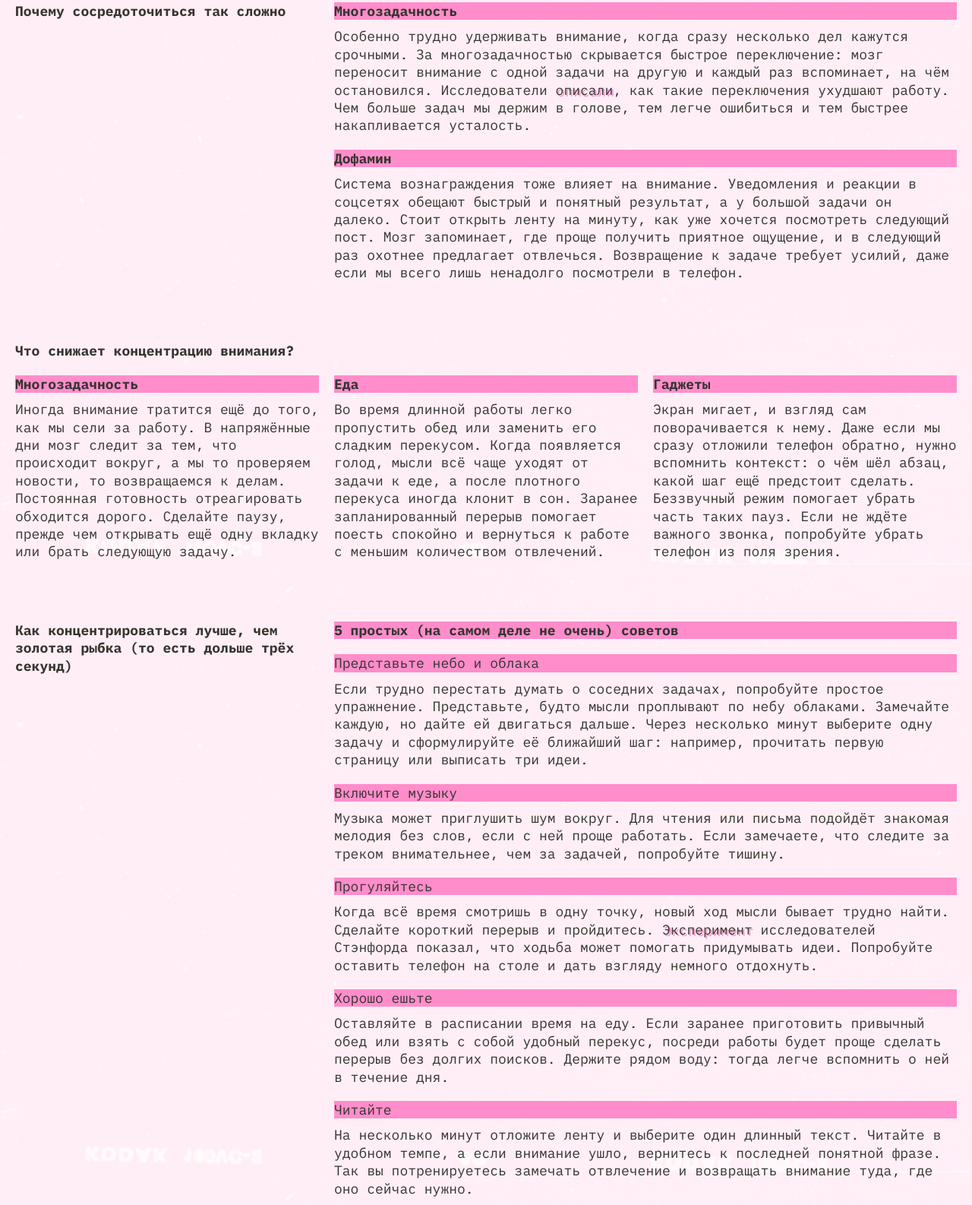
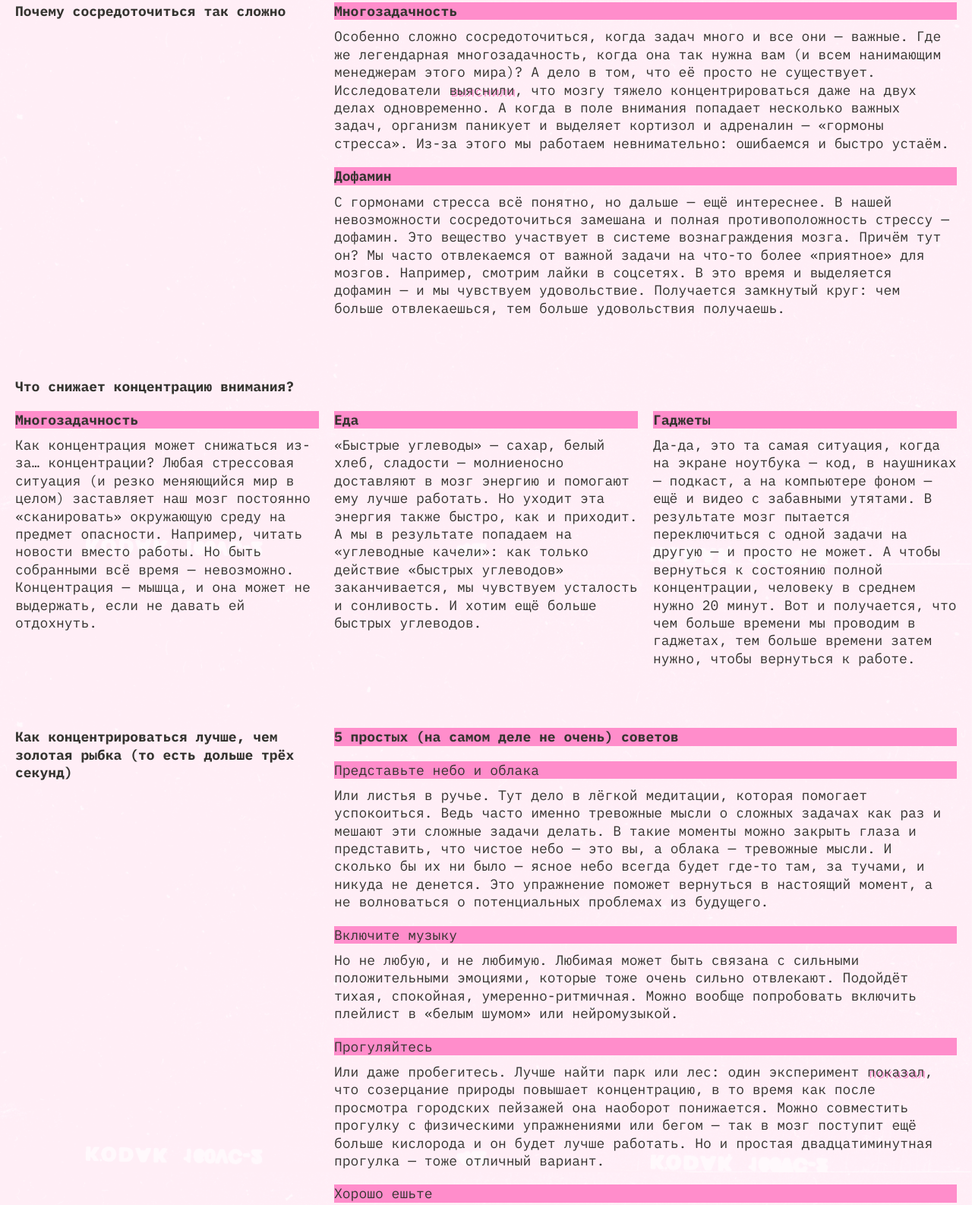
Before and after one commit to MakRo123123/slozhno-sosredotochitsya-ad, a plain HTML site: page index.html in a window 1280 px wide. Shown: the part 857-2443 px from the top of the page at 76% size. Drawn offline with Linux system fonts and the light colour scheme.

Commit message:
Сверить оформление и текст с эталоном Практикума

```diff
--- a/index.html
+++ b/index.html
@@ -58,11 +58,11 @@
         <div class="section__cards">
           <article class="card">
             <h3 class="title-decor">Многозадачность</h3>
-            <p>Особенно трудно удерживать внимание, когда сразу несколько дел кажутся срочными. За многозадачностью скрывается быстрое переключение: мозг переносит внимание с одной задачи на другую и каждый раз вспоминает, на чём остановился. Исследователи <a class="text-link" href="https://dana.org/article/multicosts-of-multitasking/" target="_blank" rel="noopener noreferrer">описали</a>, как такие переключения ухудшают работу. Чем больше задач мы держим в голове, тем легче ошибиться и тем быстрее накапливается усталость.</p>
+            <p>Особенно сложно сосредоточиться, когда задач много и все они — важные. Где же легендарная многозадачность, когда она так нужна вам (и всем нанимающим менеджерам этого мира)? А дело в том, что её просто не существует. Исследователи <a class="text-link" href="https://dana.org/article/multicosts-of-multitasking/" target="_blank" rel="noopener noreferrer">выяснили</a>, что мозгу тяжело концентрироваться даже на двух делах одновременно. А когда в поле внимания попадает несколько важных задач, организм паникует и выделяет кортизол и адреналин — «гормоны стресса». Из-за этого мы работаем невнимательно: ошибаемся и быстро устаём.</p>
           </article>
           <article class="card">
             <h3 class="title-decor">Дофамин</h3>
-            <p>Система вознаграждения тоже влияет на внимание. Уведомления и реакции в соцсетях обещают быстрый и понятный результат, а у большой задачи он далеко. Стоит открыть ленту на минуту, как уже хочется посмотреть следующий пост. Мозг запоминает, где проще получить приятное ощущение, и в следующий раз охотнее предлагает отвлечься. Возвращение к задаче требует усилий, даже если мы всего лишь ненадолго посмотрели в телефон.</p>
+            <p>С гормонами стресса всё понятно, но дальше — ещё интереснее. В нашей невозможности сосредоточиться замешана и полная противоположность стрессу — дофамин. Это вещество участвует в системе вознаграждения мозга. Причём тут он? Мы часто отвлекаемся от важной задачи на что-то более «приятное» для мозгов. Например, смотрим лайки в соцсетях. В это время и выделяется дофамин — и мы чувствуем удовольствие. Получается замкнутый круг: чем больше отвлекаешься, тем больше удовольствия получаешь.</p>
           </article>
         </div>
       </section>
@@ -71,15 +71,15 @@
         <div class="section__cards">
           <article class="card">
             <h3 class="title-decor">Многозадачность</h3>
-            <p>Иногда внимание тратится ещё до того, как мы сели за работу. В напряжённые дни мозг следит за тем, что происходит вокруг, а мы то проверяем новости, то возвращаемся к делам. Постоянная готовность отреагировать обходится дорого. Сделайте паузу, прежде чем открывать ещё одну вкладку или брать следующую задачу.</p>
+            <p>Как концентрация может снижаться из-за… концентрации? Любая стрессовая ситуация (и резко меняющийся мир в целом) заставляет наш мозг постоянно «сканировать» окружающую среду на предмет опасности. Например, читать новости вместо работы. Но быть собранными всё время — невозможно. Концентрация — мышца, и она может не выдержать, если не давать ей отдохнуть.</p>
           </article>
           <article class="card">
             <h3 class="title-decor">Еда</h3>
-            <p>Во время длинной работы легко пропустить обед или заменить его сладким перекусом. Когда появляется голод, мысли всё чаще уходят от задачи к еде, а после плотного перекуса иногда клонит в сон. Заранее запланированный перерыв помогает поесть спокойно и вернуться к работе с меньшим количеством отвлечений.</p>
+            <p>«Быстрые углеводы» — сахар, белый хлеб, сладости — молниеносно доставляют в мозг энергию и помогают ему лучше работать. Но уходит эта энергия также быстро, как и приходит. А мы в результате попадаем на «углеводные качели»: как только действие «быстрых углеводов» заканчивается, мы чувствуем усталость и сонливость. И хотим ещё больше быстрых углеводов.</p>
           </article>
           <article class="card">
             <h3 class="title-decor">Гаджеты</h3>
-            <p>Экран мигает, и взгляд сам поворачивается к нему. Даже если мы сразу отложили телефон обратно, нужно вспомнить контекст: о чём шёл абзац, какой шаг ещё предстоит сделать. Беззвучный режим помогает убрать часть таких пауз. Если не ждёте важного звонка, попробуйте убрать телефон из поля зрения.</p>
+            <p>Да-да, это та самая ситуация, когда на экране ноутбука — код, в наушниках — подкаст, а на компьютере фоном — ещё и видео с забавными утятами. В результате мозг пытается переключиться с одной задачи на другую — и просто не может. А чтобы вернуться к состоянию полной концентрации, человеку в среднем нужно 20 минут. Вот и получается, что чем больше времени мы проводим в гаджетах, тем больше времени затем нужно, чтобы вернуться к работе.</p>
           </article>
         </div>
       </section>
@@ -89,23 +89,23 @@
           <h3 class="title-decor">5 простых (на самом деле не очень) советов</h3>
           <article class="card">
             <h4 class="title-decor title-decor_regular">Представьте небо и облака</h4>
-            <p>Если трудно перестать думать о соседних задачах, попробуйте простое упражнение. Представьте, будто мысли проплывают по небу облаками. Замечайте каждую, но дайте ей двигаться дальше. Через несколько минут выберите одну задачу и сформулируйте её ближайший шаг: например, прочитать первую страницу или выписать три идеи.</p>
+            <p>Или листья в ручье. Тут дело в лёгкой медитации, которая помогает успокоиться. Ведь часто именно тревожные мысли о сложных задачах как раз и мешают эти сложные задачи делать. В такие моменты можно закрыть глаза и представить, что чистое небо — это вы, а облака — тревожные мысли. И сколько бы их ни было — ясное небо всегда будет где-то там, за тучами, и никуда не денется. Это упражнение поможет вернуться в настоящий момент, а не волноваться о потенциальных проблемах из будущего.</p>
           </article>
           <article class="card">
             <h4 class="title-decor title-decor_regular">Включите музыку</h4>
-            <p>Музыка может приглушить шум вокруг. Для чтения или письма подойдёт знакомая мелодия без слов, если с ней проще работать. Если замечаете, что следите за треком внимательнее, чем за задачей, попробуйте тишину.</p>
+            <p>Но не любую, и не любимую. Любимая может быть связана с сильными положительными эмоциями, которые тоже очень сильно отвлекают. Подойдёт тихая, спокойная, умеренно-ритмичная. Можно вообще попробовать включить плейлист в «белым шумом» или нейромузыкой.</p>
           </article>
           <article class="card">
             <h4 class="title-decor title-decor_regular">Прогуляйтесь</h4>
-            <p>Когда всё время смотришь в одну точку, новый ход мысли бывает трудно найти. Сделайте короткий перерыв и пройдитесь. <a class="text-link" href="https://news.stanford.edu/stories/2014/04/walking-vs-sitting-042414" target="_blank" rel="noopener noreferrer">Эксперимент</a> исследователей Стэнфорда показал, что ходьба может помогать придумывать идеи. Попробуйте оставить телефон на столе и дать взгляду немного отдохнуть.</p>
+            <p>Или даже пробегитесь. Лучше найти парк или лес: один эксперимент <a class="text-link" href="https://www.sciencedirect.com/science/article/abs/pii/S0272494415000328" target="_blank" rel="noopener noreferrer">показал</a>, что созерцание природы повышает концентрацию, в то время как после просмотра городских пейзажей она наоборот понижается. Можно совместить прогулку с физическими упражнениями или бегом — так в мозг поступит ещё больше кислорода и он будет лучше работать. Но и простая двадцатиминутная прогулка — тоже отличный вариант.</p>
           </article>
           <article class="card">
             <h4 class="title-decor title-decor_regular">Хорошо ешьте</h4>
-            <p>Оставляйте в расписании время на еду. Если заранее приготовить привычный обед или взять с собой удобный перекус, посреди работы будет проще сделать перерыв без долгих поисков. Держите рядом воду: тогда легче вспомнить о ней в течение дня.</p>
+            <p>Мы — не ваша бабушка, но это правда важно. Выбирайте продукты, которые препятствуют резким скачкам сахара в крови. Например, с высоким содержанием клетчатки: овощи, ягоды, бобовые (нут, чечевица, фасоль), коричневый рис, хлеб из цельнозерновой пшеницы.</p>
           </article>
           <article class="card">
             <h4 class="title-decor title-decor_regular">Читайте</h4>
-            <p>На несколько минут отложите ленту и выберите один длинный текст. Читайте в удобном темпе, а если внимание ушло, вернитесь к последней понятной фразе. Так вы потренируетесь замечать отвлечение и возвращать внимание туда, где оно сейчас нужно.</p>
+            <p>Настоящие бумажные книги. Это правда помогает с концентрацией: чтобы прочитать пост в соцсети, достаточно нескольких минут или даже секунд. А вот интересная книга способна затянуть и на несколько часов и круто тренирует направленное внимание.</p>
           </article>
         </div>
       </section>
--- a/styles/light.css
+++ b/styles/light.css
@@ -4,7 +4,7 @@
   --background-image: url('../images/cover-image-light.png');
   --accent-color: #ff8dcb;
   --display-color: #ffc2e6;
-  --display-shadow: #ff0070;
+  --display-shadow: #ff8dcb;
   --copy-color: #353430;
   --highlight-color: #353430;
   --label-color: #353430;
@@ -19,7 +19,7 @@
     --background-image: url('../images/cover-image-light.png');
     --accent-color: #ff8dcb;
     --display-color: #ffc2e6;
-    --display-shadow: #ff0070;
+    --display-shadow: #ff8dcb;
     --copy-color: #353430;
     --highlight-color: #353430;
     --label-color: #353430;
```
Also changed, not shown: styles/style.css (+23 -7 lines).
